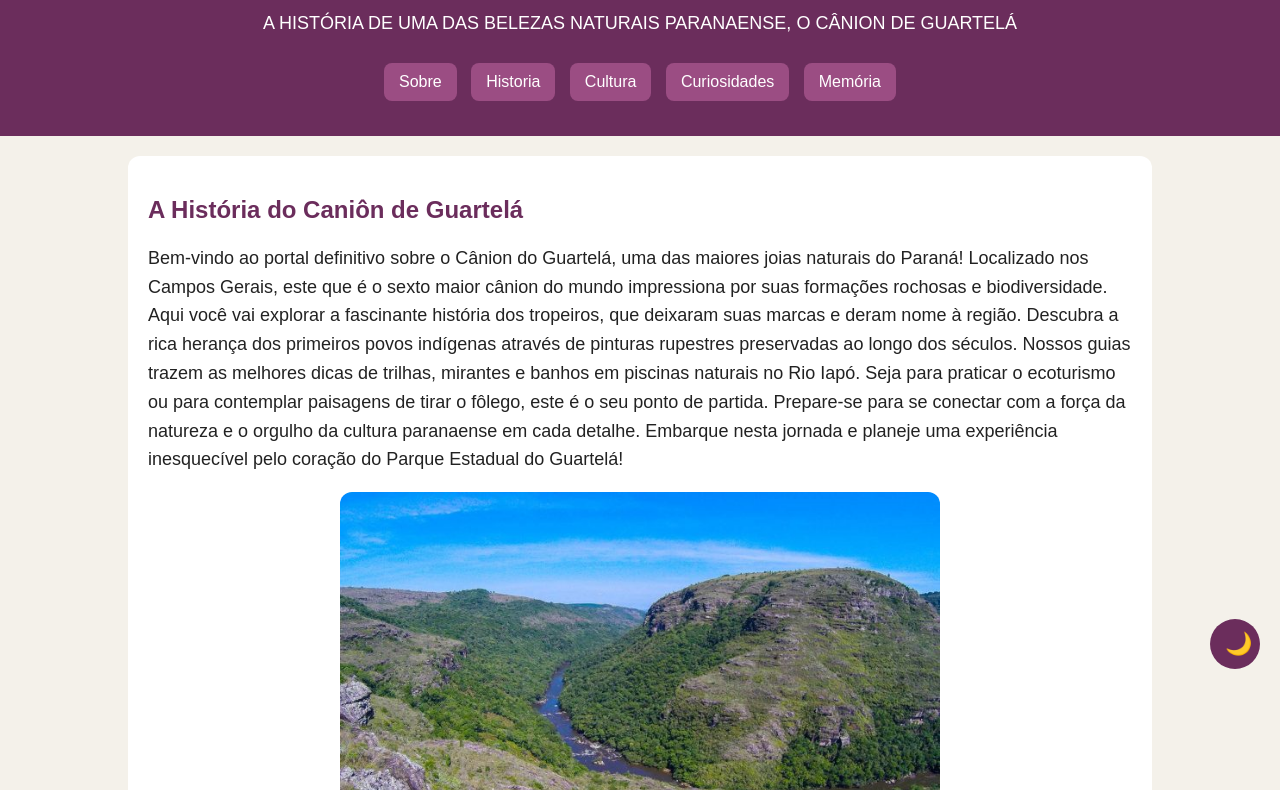
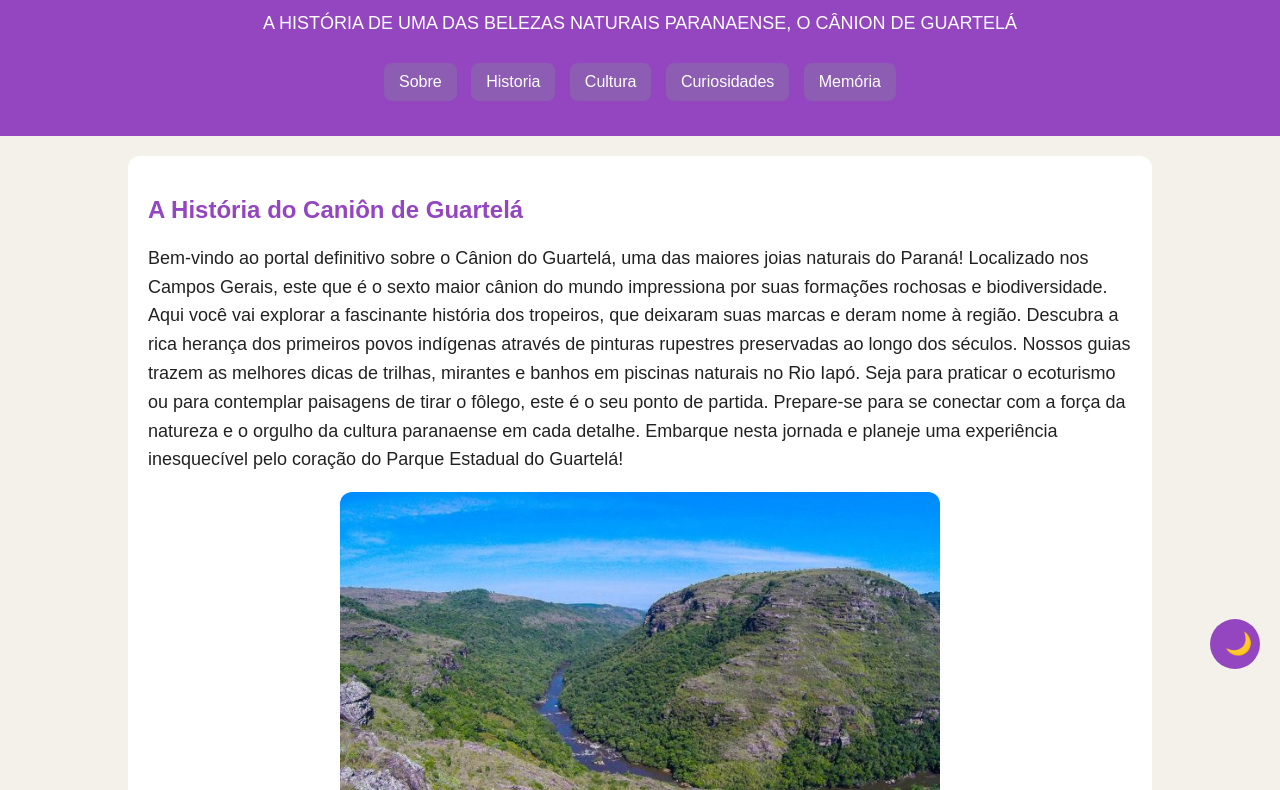
Before and after one commit to geovannadavidbarbosa-eng/ed.digital, a plain HTML site: page index.html in a window 1280 px wide. Shown: the part 111-901 px from the top of the page. Drawn offline with Linux system fonts and the light colour scheme.

Commit message:
atualizei o site

```diff
--- a/style.css
+++ b/style.css
@@ -1,8 +1,8 @@
 :root {
     --cor-fundo: #f4f1ea;
     --cor-texto: #222222;
-    --cor-principal: #6b2d5c;
-    --cor-secundaria: #9b4d83;
+    --cor-principal: #9346c0;
+    --cor-secundaria: #8c5db3;
     --cor-hover: #c77dff;
     --cor-superficie: white;
     --cor-card: #f3d9fa;
@@ -13,7 +13,7 @@
 .tema-escuro {
     --cor-fundo: #121212;
     --cor-texto: #f5f5f5;
-    --cor-principal: #d7a6ca;
+    --cor-principal: #8759b3;
     --cor-superficie: #1e1e1e;
     --cor-card: #2b2530;
 
```
